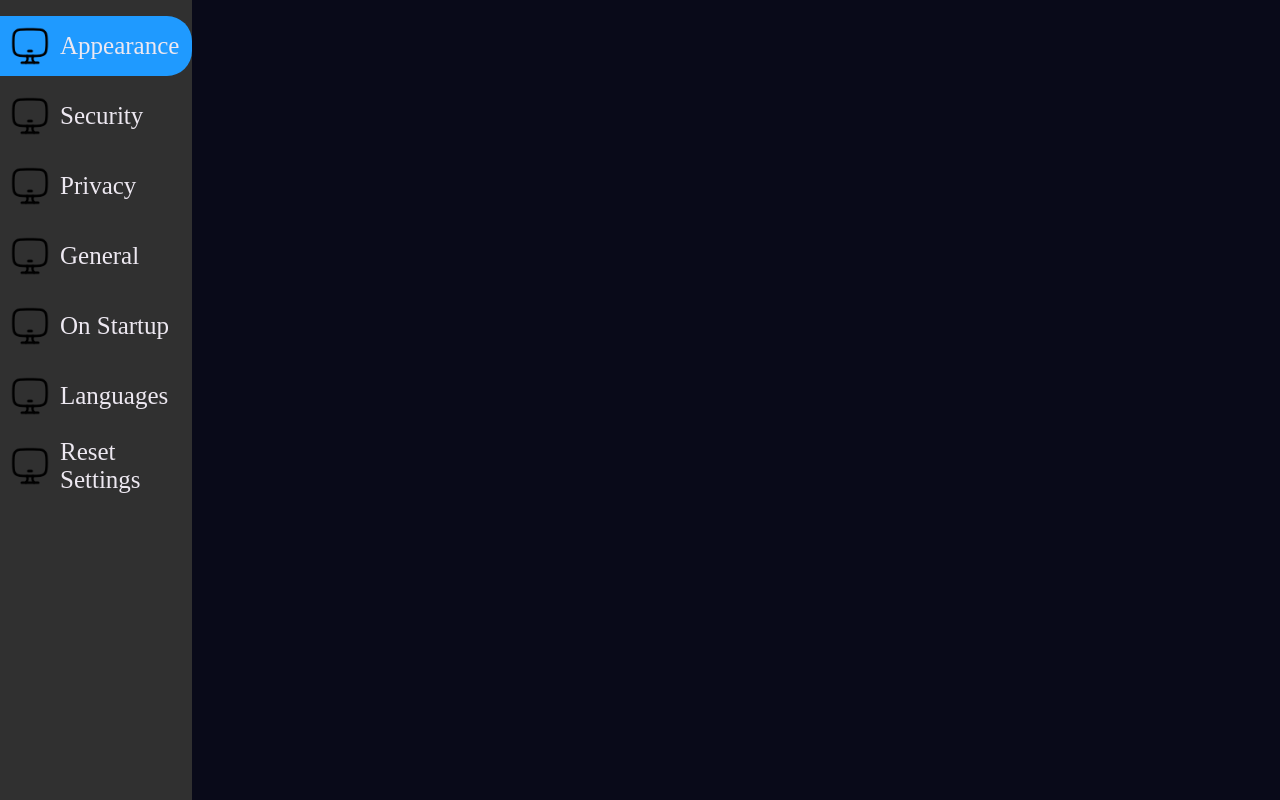
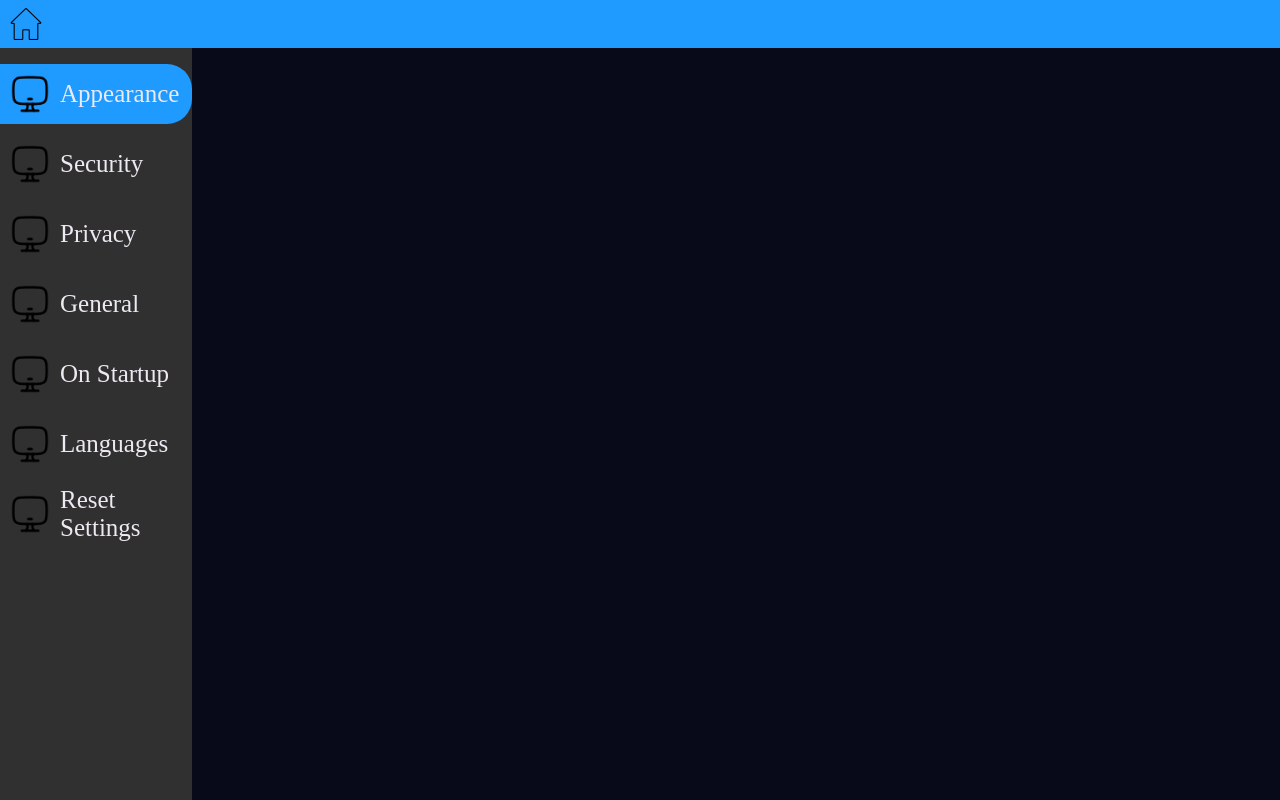
Before and after one commit to Mikkel102454/Server-Website, a plain HTML site: page html-files/settings-page.html in a window 1280 px wide. Drawn offline with Linux system fonts and the light colour scheme.

Commit message:
Small changes to settings page and more js for login / signup

```diff
--- a/css-files/settings-page.css
+++ b/css-files/settings-page.css
@@ -1,20 +1,37 @@
 body{
+    margin: 0px;
+}
+
+.main-window{
     display: flex;
     justify-content: left;
-
     margin: 0px;
 }
 
 main{
     margin: 0px;
-    height: 100vh;
+    height: 94vh;
     width: 85vw;
 }
 
 nav{
     margin: 0px;
-    height: 100vh;
+    height: 94vh;
     width: 15vw;
+}
+
+header{
+    display: flex;
+    margin: 0px;
+    height: 6vh;
+    width: 100vw;
+    align-items: center;
+}
+
+.home-button{
+    height: 4vh;
+    width: 4vh;
+    margin-left: 10px;
 }
 
 nav ul{
--- a/html-files/settings-page.html
+++ b/html-files/settings-page.html
@@ -11,6 +11,10 @@
     <script src="/js-files/settings-page.js"></script>
 </head>
 <body class="dark-mode">
+    <header class="background-secondary">
+        <img src="/img/home.png" class="home-button">
+    </header>
+    <div class="main-window">
         <nav class="background-accent">
             <ul>
                 <li class="text-color" onclick="LiSettingsButton('appearance-li')" id="appearance-li">
@@ -46,5 +50,6 @@
         <main class="background-primary">
 
         </main>
+    </div>
 </body>
 </html>
--- a/js-files/login-page.js
+++ b/js-files/login-page.js
@@ -4,4 +4,7 @@ function OnLoginGoogleButtonClick(){
 
 function OnLoginButtonClick(){
     console.log("Clicked login button");
+    var username = document.getElementById("username-input").value.trim();
+    var password = document.getElementById("password-input").value.trim();
+    // Ikke testet
 }
--- a/js-files/signup-page.js
+++ b/js-files/signup-page.js
@@ -3,5 +3,7 @@ function OnSignupGoogleButtonClick(){
 }
 
 function OnSignupButtonClick(){
-    console.log("Clicked signup button");
+    var password = document.getElementById("password-input").value.trim();
+    var email = document.getElementById("email-input").value.trim();
+    var username = document.getElementById("username-input").value.trim();
 }
```
Also changed, not shown: html-files/login-page.html (+2 -2 lines), html-files/signup-page.html (+3 -3 lines), img/home.png (added). Lines whose indentation alone changed are shown as unchanged.
